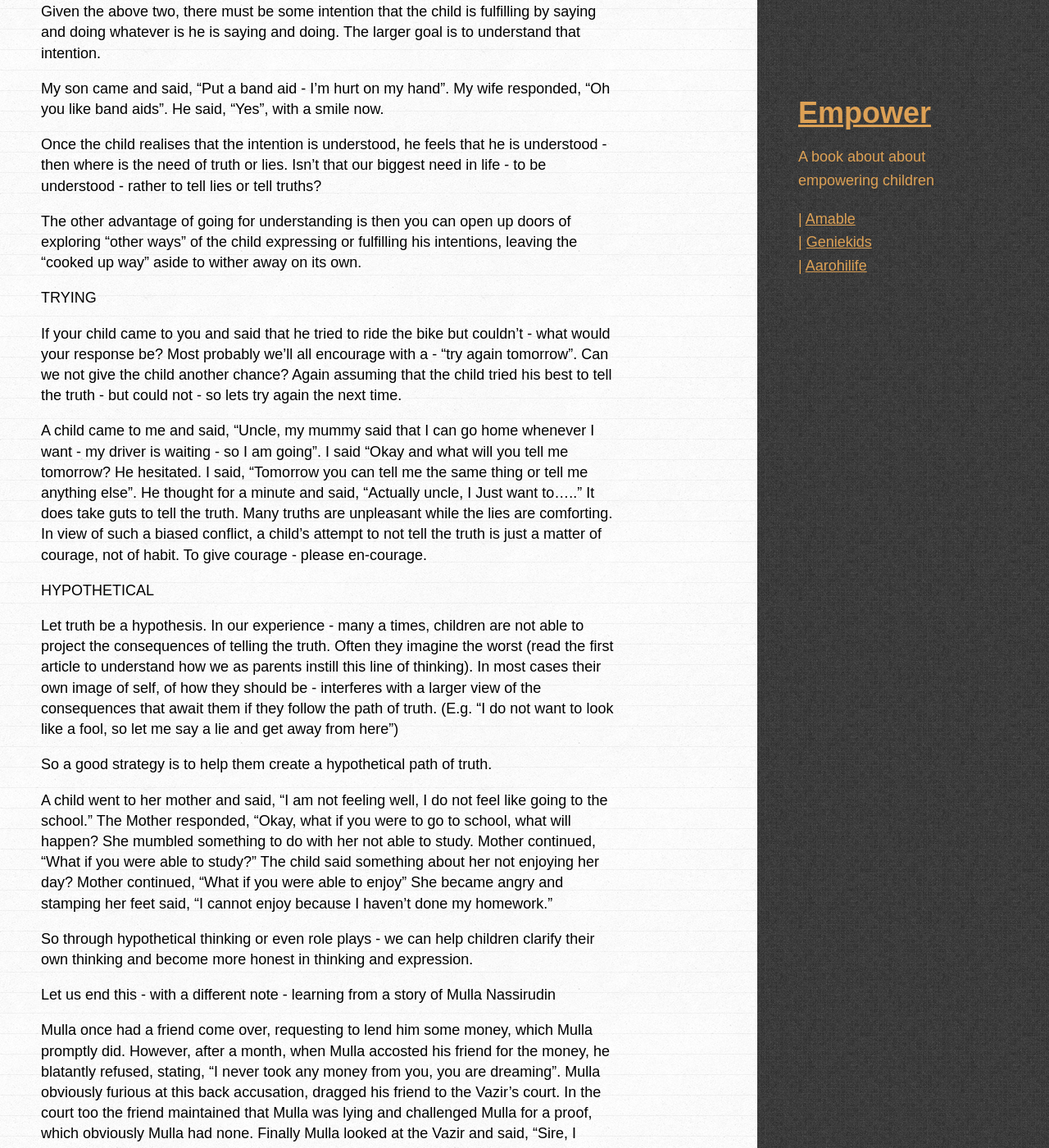
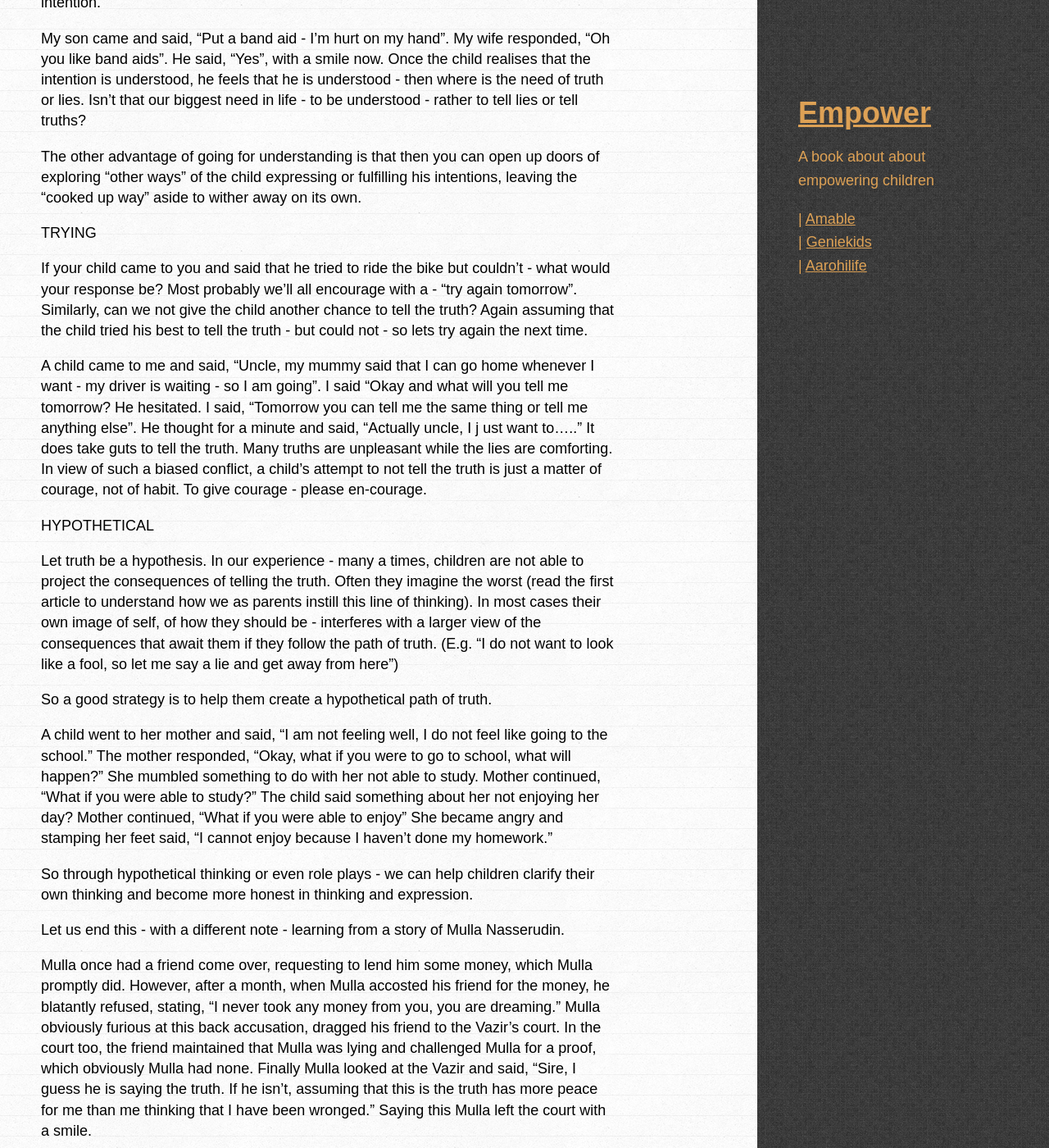
Before and after one commit to amitkaps/empower, a Jekyll site: the page built from _posts/2013-08-10-notlie.md, in a window 1280 px wide and 1400 px high, scrolled down 1975 px. Shown: the whole window at 82% size. Built offline with Jekyll 4.4.1, drawn with Linux system fonts in a browser that asks for light colours; some web fonts are replaced; some of the changed text lies outside the part shown.

Commit message:
Update 2013-08-10-notlie.md

```diff
--- a/_posts/2013-08-10-notlie.md
+++ b/_posts/2013-08-10-notlie.md
@@ -13,22 +13,20 @@ In the same way, we cannot teach the child NOT to tell lie. Lie he or she will.
 
 We don't teach children how NOT to fall from the bike! But alas, in my observation, too many parents are more keen on teaching the child how NOT to lie - rather then teaching them how to tell truth.
 
-So let's start with a premise, a presumption - that it is fallacious to teach children not to lie. Let's teach them to tell truth, be honest. And let's accept that much as they will try to do this, they may still slip, tell lies, and that this is part of the process of living. Not something to be guilty about - but something to use as awareness, of how we can ride the honesty bull.
+So let's start with a premise, a presumption - that it is fallacious to teach children not to lie. Let's teach them to tell truth, be honest. And let's accept that much as they will try to do this, they may still slip, tell lies, and that, this is part of the process of living. Not something to be guilty about - but something to use as awareness, of how we can ride the honesty bull.
 
 I call it as a BULL as truth is not easy to tell. Truth is as savage as a lie: it requires courage to live with, to tell and hold on to. I consider telling truth as much of a challenge as telling a lie. Given this background, children would need training, support and most of all encouragement to tell truth.
 
-When they tell a lie, they don't need people around to brand them as liars. They don't need lecturers whom make their entire thinking look petty. They don't need analytical character assassins or moral police.
+When they tell a lie, they don't need people around to brand them as liars. They don't need lectures which make their entire thinking look petty. They don't need analytical character assassins or moral police. When a child falls off the bike, the child needs a compassionate support. In the same way, in life the children need sensitive adults who can help them discover paths which will make more sense to them - in the long run.
 
-When a child falls of the bike, the child needs a compassionate support. Sensitive adults who can help them discover paths which will make more sense to them - in the long run.
-
-So how do we facilitate this journey; how do we become the coach rather than the referee. How do we make the honest in a child more aware, and the liar more discriminative.
+So how do we facilitate this journey; how do we become the coach rather than the referee; how do we make the honest in a child more aware, and the liar more discriminative?
 We present five guidelines, using the acronym T-R-U-T-H.
 
 TRUST
 
-Even if the child tells the most blatant lie - simply accept it. No discussion or debates, no counter arguments, no revelations, no pinning down. Such an implicit faith - messages to the child that finally he or she is more important that even the statements he or she makes. That neither the ends nor the means are important, rather how "he is" - is most important. This kind of unconditional trust - leaves the child with an ability to discriminate - himself - of what is right and wrong. It leaves the child with all the roles - of the accused, of the defending and accusing lawyer and of the judge. Can't think of a better way to train a more balanced conscience. But most importantly it makes the child feel valued, special and "human".
+Even if the child tells the most blatant lie - simply accept it. No discussion or debates, no counter arguments, no revelations, no pinning down. Such an implicit faith - messages to the child that finally he or she is more important than even the statements he or she makes. That, neither the ends nor the means are important, rather how "he is" - is most important. This kind of unconditional trust - leaves the child with an ability to discriminate - himself - of what is right and wrong. It leaves the child with all the roles - of the accused, of the defending and accusing lawyer and of the judge. Can't think of a better way to train a more balanced conscience! But most importantly it makes the child feel valued, special and "human".
 
-My child told me "Aunty said its okay if you do not do any homework today, since you have to go for your friend's b'day party". I said in a simple plain tone, "Its okay to not to do home work some days. You can tell aunty that I was tired after the party".
+My child told me, "Aunty said it"s okay if you do not do any homework today, since you have to go for your friend's b'day party". I said in a simple plain tone, "Its okay not to do home work some days. You can tell aunty that I was tired after the party".
 
 RIGHTEOUS
 
@@ -36,25 +34,21 @@ A cartoon I had seen shows a person in the court taking the oath, "I swear to te
 
 A child is really trying his best. He or she is looking at the situation in one way - and in that way of looking, what the child says - "feels" like the truth. Just like when we look from earth (point of view) and exclaim that sun rises in the east - while in reality, we all know, sun does not rise anywhere - it stays in its place - it is we (earth) who go round the sun. So approach with an assumption that the child is telling the truth, he is righteous (from his perspective).
 
-And if you happen to have another perspective - help the child discover the other perspective (do not push it down the child's throat).
-
-Start with something like "I understand what you are saying. Can we also look at this situation in another way"? (realise we say 'another way' and not the 'right' way).
+And if you happen to have another perspective - help the child discover the other perspective (do not push it down the child's throat). Start with something like "I understand what you are saying. Can we also look at this situation in another way"? (Realise we say 'another way' and not the 'right' way).
 
 UNDERSTAND
 
-Given the above two, there must be some intention that the child is fulfilling by saying and doing whatever is he is saying and doing. The larger goal is to understand that intention.
+Given the above two, there must be some intention that the child is fulfilling by saying and doing whatever he is saying and doing. The larger goal is to understand that intention.
 
-My son came and said, "Put a band aid - I'm hurt on my hand". My wife responded, "Oh you like band aids". He said, "Yes", with a smile now.
+My son came and said, "Put a band aid - I'm hurt on my hand". My wife responded, "Oh you like band aids". He said, "Yes", with a smile now. Once the child realises that the intention is understood, he feels that he is understood - then where is the need of truth or lies. Isn't that our biggest need in life - to be understood - rather to tell lies or tell truths?
 
-Once the child realises that the intention is understood, he feels that he is understood - then where is the need of truth or lies. Isn't that our biggest need in life - to be understood - rather to tell lies or tell truths?
-
-The other advantage of going for understanding is then you can open up doors of exploring "other ways" of the child expressing or fulfilling his intentions, leaving the "cooked up way" aside to wither away on its own.
+The other advantage of going for understanding is that then you can open up doors of exploring "other ways" of the child expressing or fulfilling his intentions, leaving the "cooked up way" aside to wither away on its own.
 
 TRYING
 
-If your child came to you and said that he tried to ride the bike but couldn't - what would your response be? Most probably we'll all encourage with a - "try again tomorrow". Can we not give the child another chance? Again assuming that the child tried his best to tell the truth - but could not - so lets try again the next time.
+If your child came to you and said that he tried to ride the bike but couldn't - what would your response be? Most probably we'll all encourage with a - "try again tomorrow". Similarly, can we not give the child another chance to tell the truth? Again assuming that the child tried his best to tell the truth - but could not - so lets try again the next time.
 
-A child came to me and said, "Uncle, my mummy said that I can go home whenever I want - my driver is waiting - so I am going". I said "Okay and what will you tell me tomorrow? He hesitated. I said, "Tomorrow you can tell me the same thing or tell me anything else". He thought for a minute and said, "Actually uncle, I Just want to....."
+A child came to me and said, "Uncle, my mummy said that I can go home whenever I want - my driver is waiting - so I am going". I said "Okay and what will you tell me tomorrow? He hesitated. I said, "Tomorrow you can tell me the same thing or tell me anything else". He thought for a minute and said, "Actually uncle, I j ust want to....."
 It does take guts to tell the truth. Many truths are unpleasant while the lies are comforting. In view of such a biased conflict, a child's attempt to not tell the truth is just a matter of courage, not of habit. To give courage - please en-courage.
 
 HYPOTHETICAL
@@ -63,10 +57,10 @@ Let truth be a hypothesis. In our experience - many a times, children are not ab
 
 So a good strategy is to help them create a hypothetical path of truth.
 
-A child went to her mother and said, "I am not feeling well, I do not feel like going to the school." The Mother responded, "Okay, what if you were to go to school, what will happen? She mumbled something to do with her not able to study. Mother continued, "What if you were able to study?" The child said something about her not enjoying her day? Mother continued, "What if you were able to enjoy" She became angry and stamping her feet said, "I cannot enjoy because I haven't done my homework."
+A child went to her mother and said, "I am not feeling well, I do not feel like going to the school." The mother responded, "Okay, what if you were to go to school, what will happen?" She mumbled something to do with her not able to study. Mother continued, "What if you were able to study?" The child said something about her not enjoying her day? Mother continued, "What if you were able to enjoy" She became angry and stamping her feet said, "I cannot enjoy because I haven't done my homework."
 
 So through hypothetical thinking or even role plays - we can help children clarify their own thinking and become more honest in thinking and expression.
 
-Let us end this - with a different note - learning from a story of Mulla Nassirudin
+Let us end this - with a different note - learning from a story of Mulla Nasserudin.
 
-Mulla once had a friend come over, requesting to lend him some money, which Mulla promptly did. However, after a month, when Mulla accosted his friend for the money, he blatantly refused, stating, "I never took any money from you, you are dreaming". Mulla obviously furious at this back accusation, dragged his friend to the Vazir's court. In the court too the friend maintained that Mulla was lying and challenged Mulla for a proof, which obviously Mulla had none. Finally Mulla looked at the Vazir and said, "Sire, I guess he is saying the truth. If he isn't, assuming that this is the truth has more peace for me than me thinking that I have been wronged." Saying this Mulla left the court with a smile.
+Mulla once had a friend come over, requesting to lend him some money, which Mulla promptly did. However, after a month, when Mulla accosted his friend for the money, he blatantly refused, stating, "I never took any money from you, you are dreaming." Mulla obviously furious at this back accusation, dragged his friend to the Vazir's court. In the court too, the friend maintained that Mulla was lying and challenged Mulla for a proof, which obviously Mulla had none. Finally Mulla looked at the Vazir and said, "Sire, I guess he is saying the truth. If he isn't, assuming that this is the truth has more peace for me than me thinking that I have been wronged." Saying this Mulla left the court with a smile.
```
